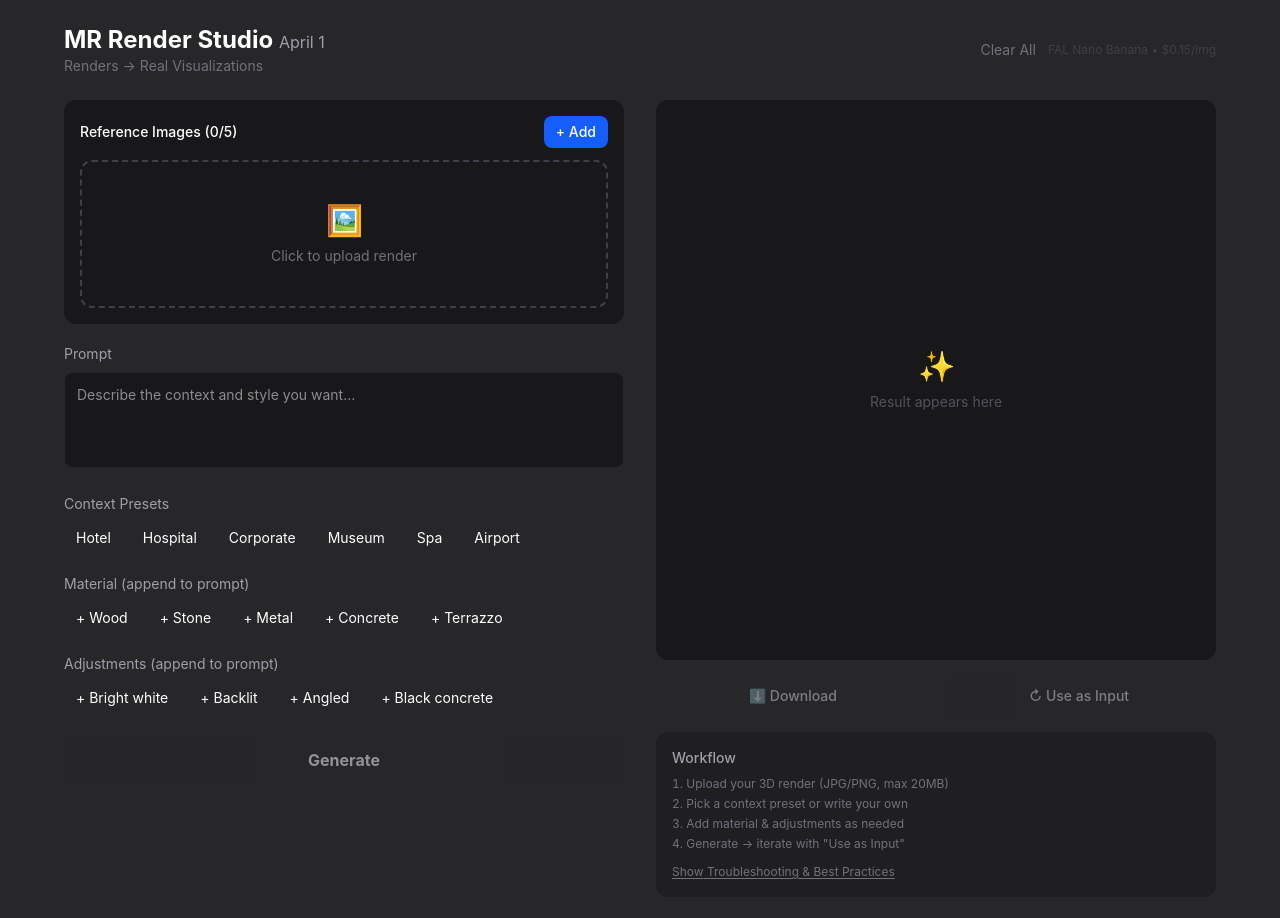
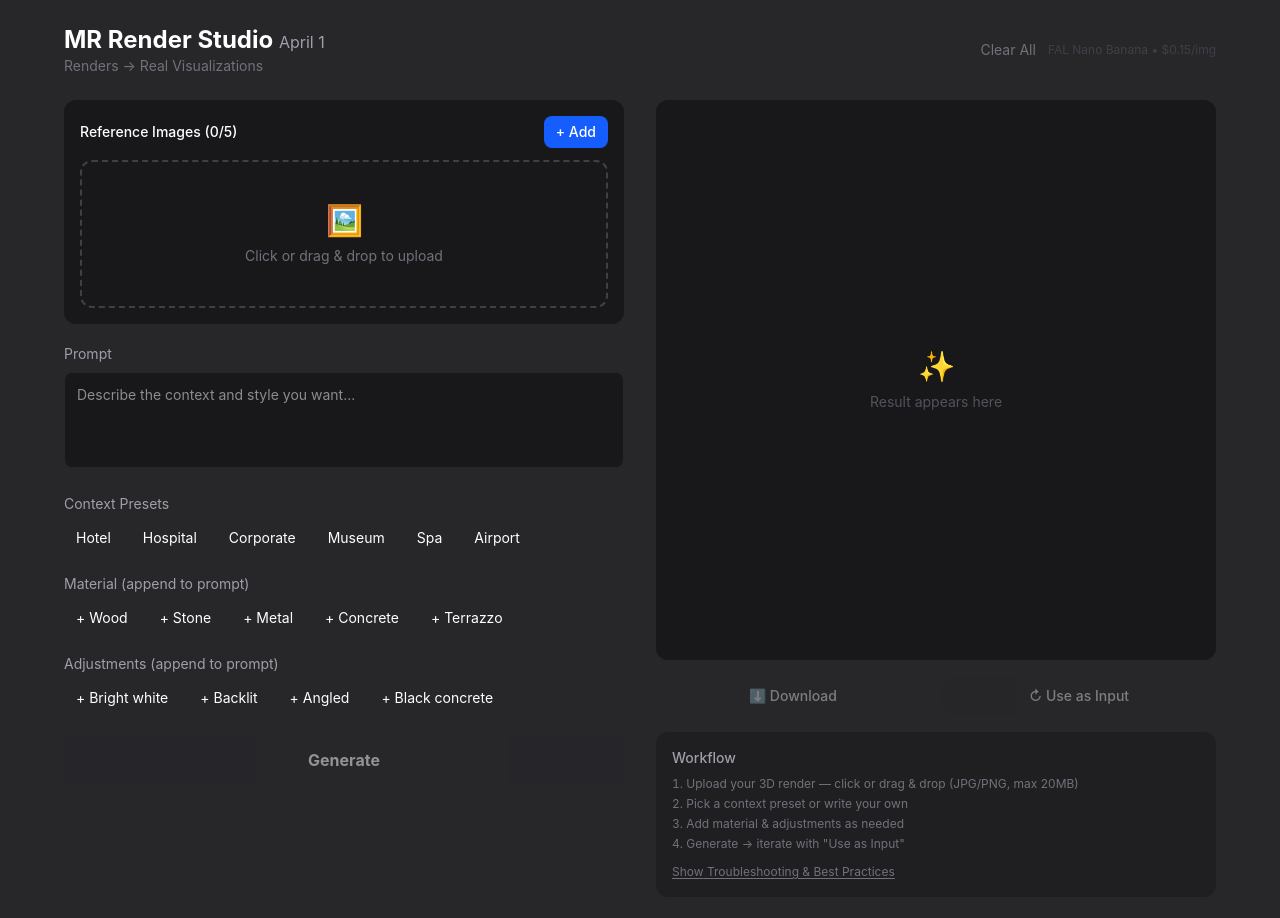
Before and after one commit to mariosromano/Render-Studio-Banana, a React (Vite) app: page / in a window 1280 px wide. Shown: the top 918 px of the page. Built offline with nearby package versions, Linux system fonts and the light colour scheme.

Commit message:
Add drag and drop support to reference image upload area

```diff
--- a/src/App.jsx
+++ b/src/App.jsx
@@ -1,4 +1,4 @@
-import { useState, useEffect } from 'react';
+import { useState, useEffect, useRef } from 'react';
 
 export default function MRRenderStudio() {
   const [images, setImages] = useState([]);
@@ -11,6 +11,8 @@ export default function MRRenderStudio() {
   const [presetName, setPresetName] = useState('');
   const [showSavePreset, setShowSavePreset] = useState(false);
   const [showHelp, setShowHelp] = useState(false);
+  const [isDragging, setIsDragging] = useState(false);
+  const dragCounter = useRef(0);
 
   const getErrorMessage = (status, fallback) => {
     const errors = {
@@ -66,21 +68,62 @@ export default function MRRenderStudio() {
 
   const MAX_FILE_SIZE = 20 * 1024 * 1024; // 20MB
 
-  const addImage = (e) => {
-    const file = e.target.files?.[0];
+  const processFile = (file) => {
     if (!file) return;
+    if (!file.type.startsWith('image/')) {
+      setError('Only image files are supported (JPG, PNG, etc.).');
+      return;
+    }
     if (file.size > MAX_FILE_SIZE) {
       setError(`File too large (${(file.size / 1024 / 1024).toFixed(1)}MB). Max is 20MB.`);
-      e.target.value = '';
       return;
     }
+    setImages(prev => {
+      if (prev.length >= 5) return prev;
       const reader = new FileReader();
       reader.onload = async (ev) => {
         const compressed = await compressImage(ev.target.result);
-      setImages(prev => [...prev, { id: Date.now(), data: compressed }]);
+        setImages(p => p.length < 5 ? [...p, { id: Date.now() + Math.random(), data: compressed }] : p);
       };
       reader.readAsDataURL(file);
+      return prev;
+    });
+  };
+
+  const addImage = (e) => {
+    const file = e.target.files?.[0];
+    processFile(file);
     e.target.value = '';
+  };
+
+  const handleDragEnter = (e) => {
+    e.preventDefault();
+    e.stopPropagation();
+    dragCounter.current += 1;
+    if (images.length < 5) setIsDragging(true);
+  };
+
+  const handleDragLeave = (e) => {
+    e.preventDefault();
+    e.stopPropagation();
+    dragCounter.current -= 1;
+    if (dragCounter.current === 0) setIsDragging(false);
+  };
+
+  const handleDragOver = (e) => {
+    e.preventDefault();
+    e.stopPropagation();
+  };
+
+  const handleDrop = (e) => {
+    e.preventDefault();
+    e.stopPropagation();
+    dragCounter.current = 0;
+    setIsDragging(false);
+    if (images.length >= 5) return;
+    const files = Array.from(e.dataTransfer.files).filter(f => f.type.startsWith('image/'));
+    const slots = 5 - images.length;
+    files.slice(0, slots).forEach(processFile);
   };
 
   const deleteImage = (id) => {
@@ -257,13 +300,33 @@ export default function MRRenderStudio() {
               </div>
 
               {images.length === 0 ? (
-                <label className="block border-2 border-dashed border-zinc-700 rounded-xl p-10 text-center cursor-pointer hover:border-zinc-500 transition-colors">
-                  <div className="text-3xl mb-2">&#128444;</div>
-                  <div className="text-zinc-500 text-sm">Click to upload render</div>
+                <label
+                  className={`block border-2 border-dashed rounded-xl p-10 text-center cursor-pointer transition-colors ${
+                    isDragging
+                      ? 'border-blue-400 bg-blue-900/20'
+                      : 'border-zinc-700 hover:border-zinc-500'
+                  }`}
+                  onDragEnter={handleDragEnter}
+                  onDragLeave={handleDragLeave}
+                  onDragOver={handleDragOver}
+                  onDrop={handleDrop}
+                >
+                  <div className="text-3xl mb-2">{isDragging ? '📂' : '🖼'}</div>
+                  <div className="text-zinc-500 text-sm">
+                    {isDragging ? 'Drop to add image' : 'Click or drag & drop to upload'}
+                  </div>
                   <input type="file" accept="image/*" onChange={addImage} className="hidden" />
                 </label>
               ) : (
-                <div className="grid grid-cols-2 gap-2">
+                <div
+                  className={`grid grid-cols-2 gap-2 rounded-xl transition-colors ${
+                    isDragging && images.length < 5 ? 'ring-2 ring-blue-400 ring-offset-2 ring-offset-zinc-900' : ''
+                  }`}
+                  onDragEnter={handleDragEnter}
+                  onDragLeave={handleDragLeave}
+                  onDragOver={handleDragOver}
+                  onDrop={handleDrop}
+                >
                   {images.map((img) => (
                     <div key={img.id} className="relative">
                       <img src={img.data} className="w-full aspect-video object-cover rounded-lg" />
@@ -273,6 +336,11 @@ export default function MRRenderStudio() {
                       >&times;</button>
                     </div>
                   ))}
+                  {images.length < 5 && isDragging && (
+                    <div className="border-2 border-dashed border-blue-400 rounded-lg aspect-video flex items-center justify-center text-blue-400 text-sm">
+                      Drop here
+                    </div>
+                  )}
                 </div>
               )}
             </div>
@@ -447,7 +515,7 @@ export default function MRRenderStudio() {
             <div className="bg-zinc-900/50 rounded-xl p-4 text-sm text-zinc-500">
               <h3 className="font-medium text-zinc-400 mb-2">Workflow</h3>
               <ol className="space-y-1 list-decimal list-inside text-xs">
-                <li>Upload your 3D render (JPG/PNG, max 20MB)</li>
+                <li>Upload your 3D render — click or drag &amp; drop (JPG/PNG, max 20MB)</li>
                 <li>Pick a context preset or write your own</li>
                 <li>Add material &amp; adjustments as needed</li>
                 <li>Generate &rarr; iterate with &quot;Use as Input&quot;</li>
```
Lines whose indentation alone changed are shown as unchanged.
